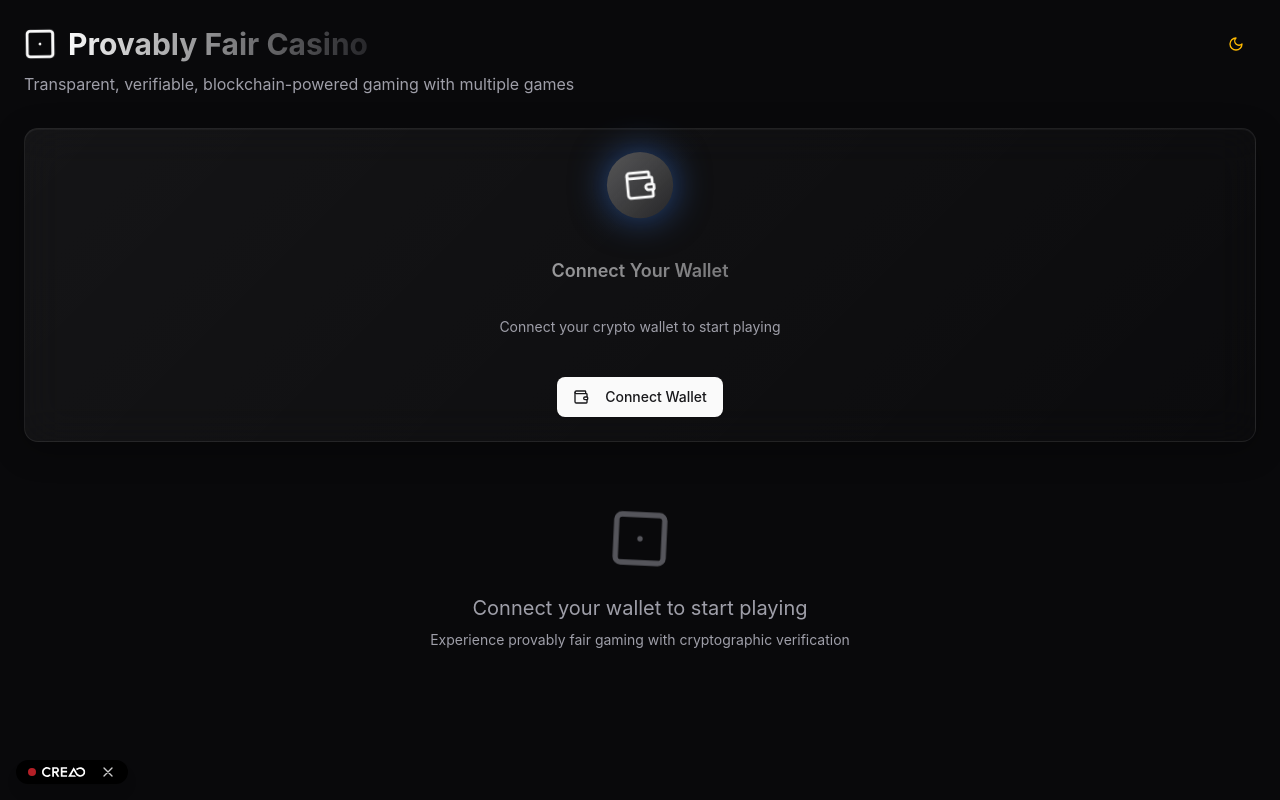
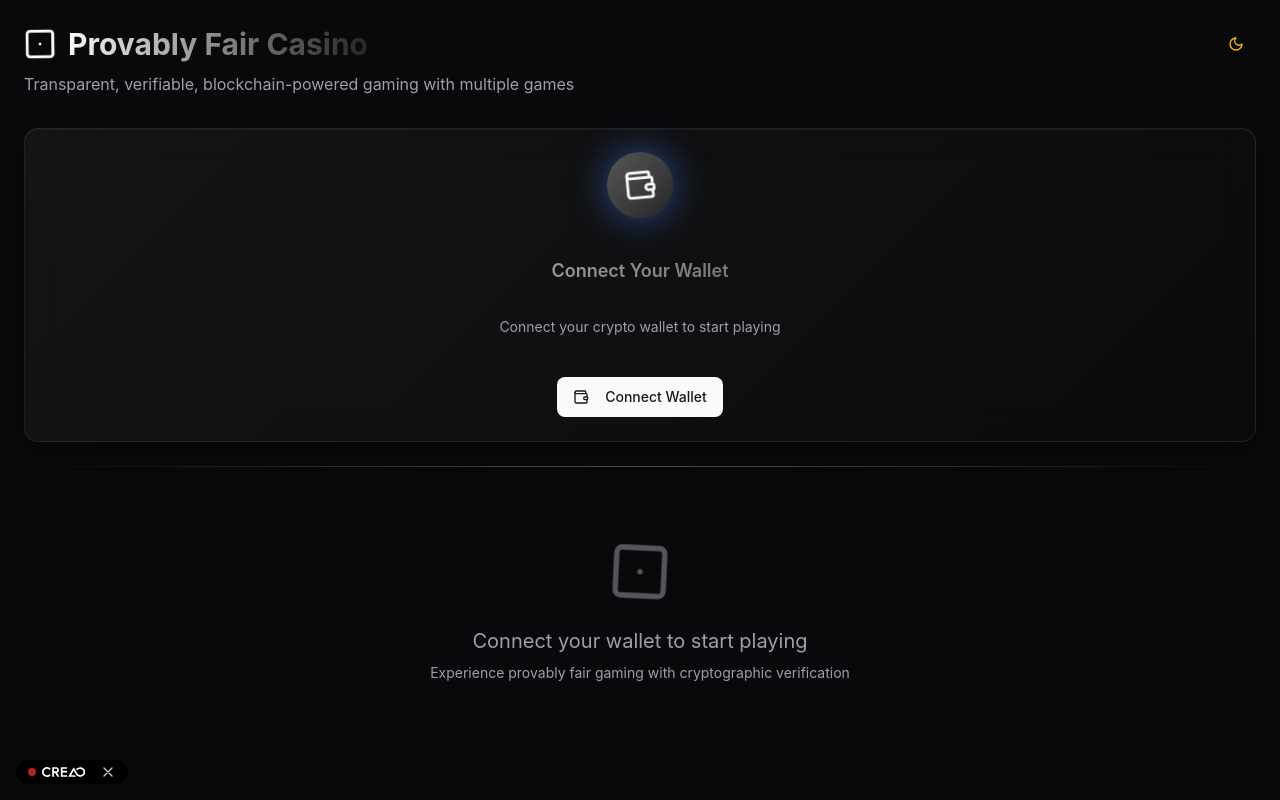
Before and after one commit to testes001/HYBE-CASINO, a React (Vite) app: page / in a window 1280 px wide. Built offline with nearby package versions, Linux system fonts and the light colour scheme; no server answers.

Commit message:
completionId: cgen-15b47f0aeffd42a0a5fa4a5b85540b90
cgen-15b47f0aeffd42a0a5fa4a5b85540b90

```diff
--- a/src/routes/index.tsx
+++ b/src/routes/index.tsx
@@ -282,6 +282,7 @@ function App() {
 						onDisconnect={disconnectWallet}
 					/>
 				</motion.div>
+				<GradientDivider className="mb-8" animated />
 
 				<AnimatePresence mode="wait">
 					{!isConnected ? (
```
